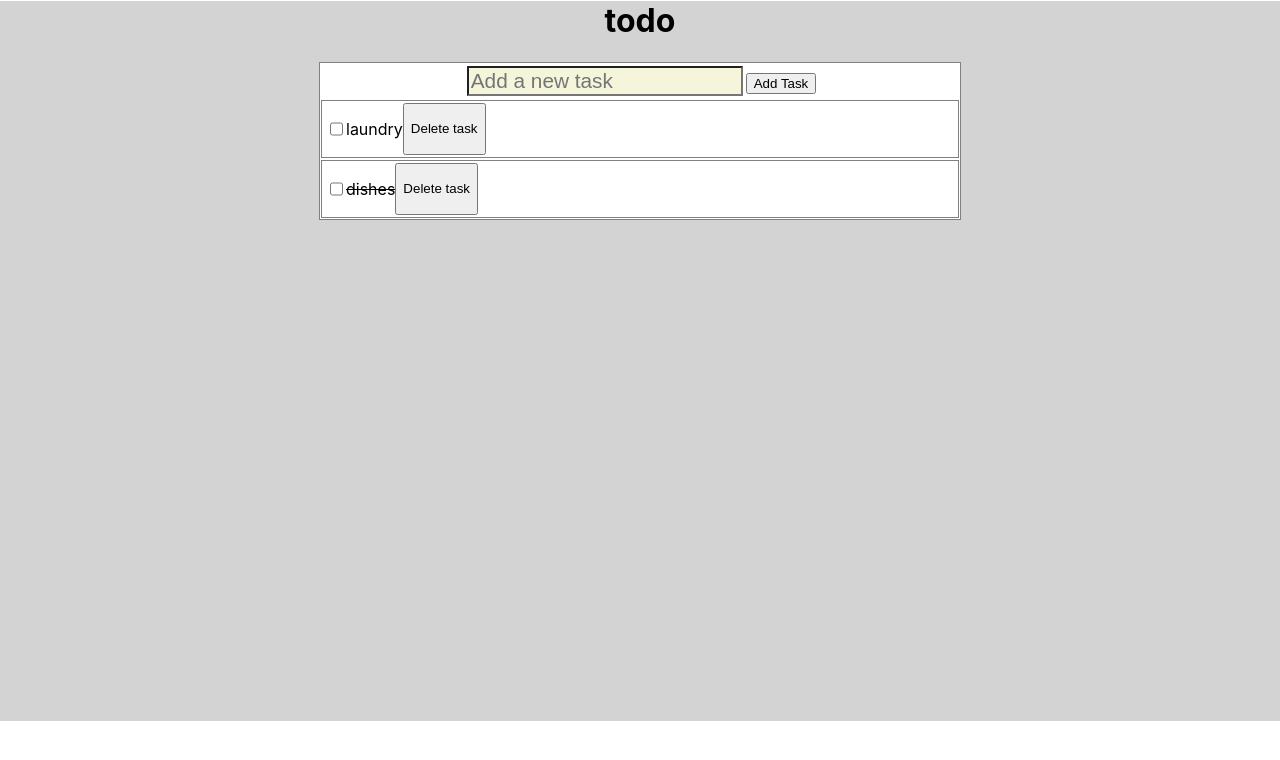
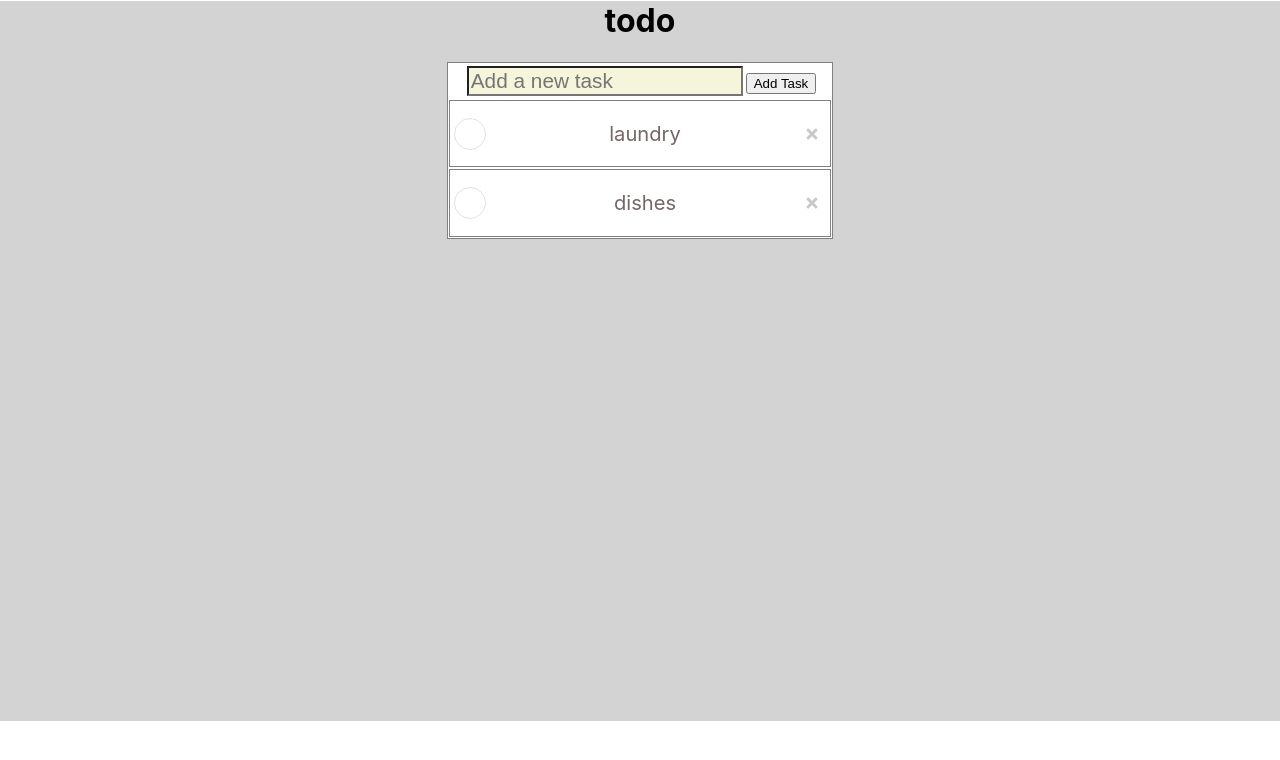
Before and after one commit to rfilaxwy/react-hooks-test, a React (Create React App) app in the folder re-test/: page / in a window 1280 px wide. Shown: the top 760 px of the page. Built offline with nearby package versions, Linux system fonts and the light colour scheme.

Commit message:
Styled NewTask and Todocontainter

```diff
--- a/re-test/package.json
+++ b/re-test/package.json
@@ -10,6 +10,7 @@
     "react": "^16.8.6",
     "react-card-flip": "^0.8.1",
     "react-dom": "^16.8.6",
+    "react-icons": "^3.7.0",
     "react-scripts": "3.0.1"
   },
   "scripts": {
--- a/re-test/src/components/NewTask.css
+++ b/re-test/src/components/NewTask.css
@@ -1,10 +1,39 @@
 .taskRow {
     display:flex;
     flex-direction: row;
+    justify-content: space-between;
     width:auto;
     margin:1px;
     height:auto;
     border: 1px solid grey;
-    padding:2px;
+    padding:0 10px 0 10px;
     padding-left: 4px;
+    align-items: center;
 }
+
+.checkBlock {
+    display:flex;
+    border: 1px solid rgba(24, 23, 23, 0.13);
+    border-radius: 50%;
+    width:30px;
+    height:30px;
+    justify-content: center;
+    color: rgba(58, 223, 58, 0.89);
+    align-items: center;
+}
+.checkBlock:hover {
+    border:1.5px solid  rgba(24, 23, 23, 0.23);
+}
+
+p {
+    color:rgb(117, 103, 103);
+    font-size: 1.26em;
+    font-weight: 400;
+
+}
+.FaTimes {
+    color: rgba(128, 128, 128, 0.432);
+}
+.FaTimes:hover {
+    color: rgba(128, 128, 128, 0.959);
+}
--- a/re-test/src/components/NewTask.js
+++ b/re-test/src/components/NewTask.js
@@ -1,14 +1,16 @@
 import React from 'react';
 import './NewTask.css';
+import { FaTimes, FaCheck } from 'react-icons/fa';
 
 const NewTask = (props) => {
 
     let taskCompleteStyle = {textDecoration: "line-through"};
     let taskOutput = props.complete ? <p style={taskCompleteStyle}>{props.taskName}</p>: <p>{props.taskName}</p>
+    let checkBox = props.complete ? <div className='checkBlock' onClick={()=>props.completeTask(props.id)}><FaCheck /></div>:<div className='checkBlock' type="checkbox" onClick={()=>props.completeTask(props.id)}/>
     return(
         <div className='taskRow'>
-            <input type="checkbox" onChange={()=>props.completeTask(props.id)}/> {taskOutput}
-            <button onClick={props.click}>Delete task</button>
+             {checkBox}{taskOutput}
+            <FaTimes className='FaTimes' onClick={props.click} />
         </div>
     )
 }
--- a/re-test/src/components/ToDoContainer.css
+++ b/re-test/src/components/ToDoContainer.css
@@ -2,7 +2,7 @@
     margin:auto;
     padding:0;
     height:60%auto;
-    width:50%;
+    width:30%;
     background-color: white;
     border:1px solid gray;
     display:flex;
--- a/re-test/src/components/ToDoContainer.js
+++ b/re-test/src/components/ToDoContainer.js
@@ -18,7 +18,7 @@ export default class ToDoContainer extends Component{
                 {
                     task:'dishes',
                     id:'2018-08-11',
-                    complete: true
+                    complete: false
                 }
             ],
         }
@@ -33,14 +33,12 @@ export default class ToDoContainer extends Component{
     }
 
     completeTask = (id) => {
-        let tasks = this.state.tasks;
+        let tasks = [...this.state.tasks];
         let taskIndex = tasks.findIndex(t=>{
             return t.id === id
         }
             );
-            console.log(tasks[taskIndex].complete)
         tasks[taskIndex].complete = !tasks[taskIndex].complete;
-        console.log(tasks, taskIndex)
         this.setState({tasks:tasks})
     }
 
```
Also changed, not shown: 1 other file (tests, documents, lock files or other folders).
